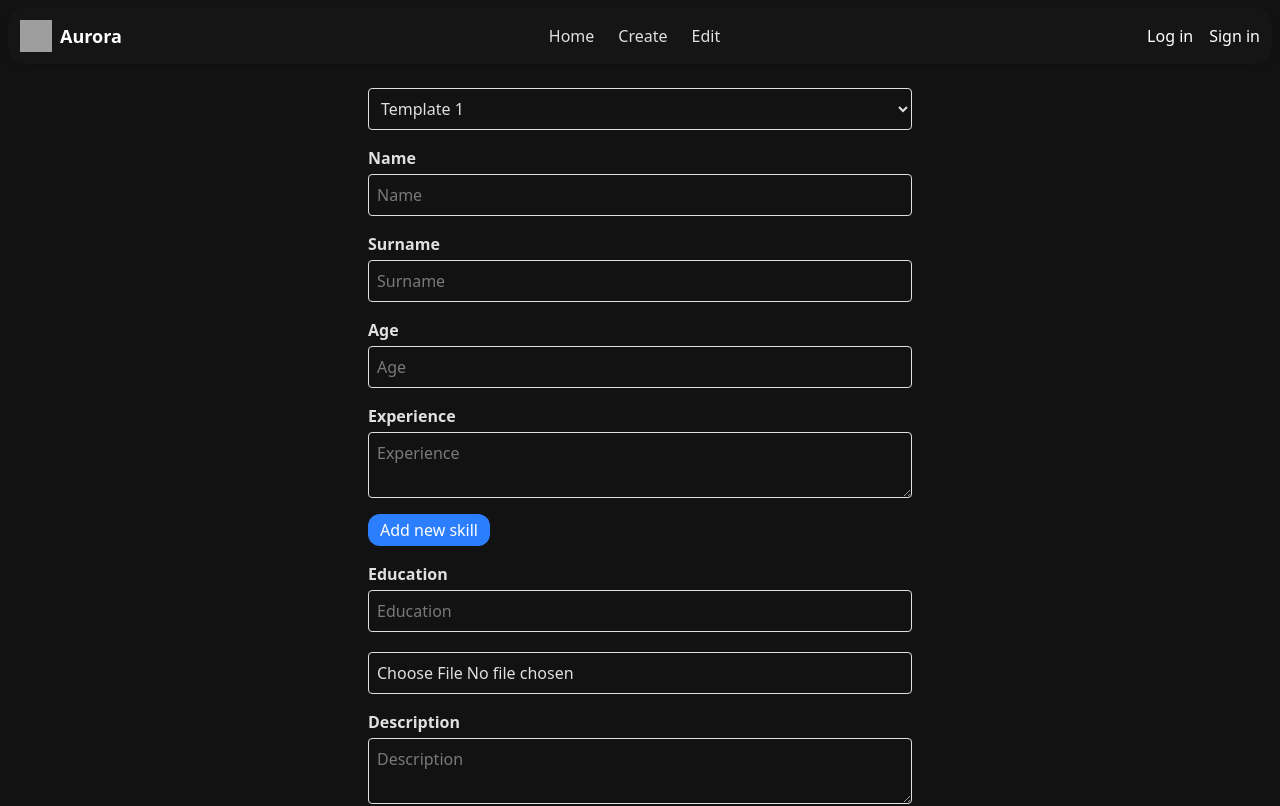
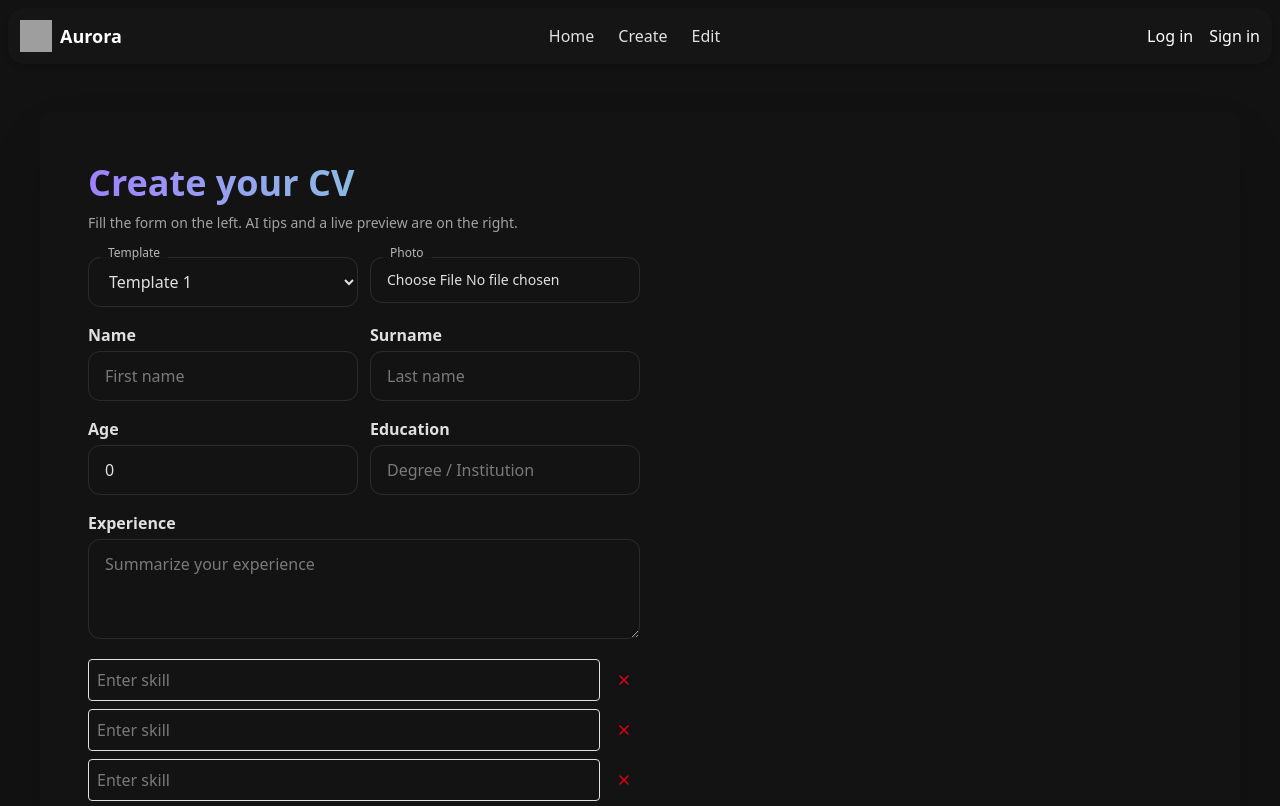
Before and after one commit to Day-fit/Aurora, a Next.js app in the folder aurora-front/frontend/: page /create in a window 1280 px wide. Shown: the top 806 px of the page. Built offline with nearby package versions, Linux system fonts and the light colour scheme; grey boxes are pictures that could not be loaded.

Commit message:
Refactor button and input components; enhance CV form layout and functionality

```diff
--- a/aurora-front/frontend/src/app/create/page.tsx
+++ b/aurora-front/frontend/src/app/create/page.tsx
@@ -12,12 +12,13 @@ export default function CreatePage() {
             surname: "",
             age: 0,
             experience: "",
-            skills: ["", "", ""],
+            skills: [{value: ""}, {value: ""}, {value: ""}],
             education: "",
             photo: null,
             description: "",
         }
     });
+    console.log("Parent render");
 
     return (
         <FormProvider {...methods}>
--- a/aurora-front/frontend/src/app/layout.tsx
+++ b/aurora-front/frontend/src/app/layout.tsx
@@ -1,6 +1,7 @@
 import type { Metadata } from "next";
 import "./globals.css";
 import Header from "@/components/header";
+import React from "react";
 
 export const metadata: Metadata = {
   title: "AuroraResume",
--- a/aurora-front/frontend/src/components/button.tsx
+++ b/aurora-front/frontend/src/components/button.tsx
@@ -1,9 +1,13 @@
-import {ButtonInterface} from "@/lib/types/button";
+import ButtonInterface from "@/lib/types/button";
 
 export default function Button({text, className, icon, onClick, type} : ButtonInterface)
 {
     return (
-        <button className={`flex flex-row rounded-xl ${className || ''}`} onClick={onClick} type={type}>
+        <button
+            className={`flex flex-row items-center justify-center rounded-xl ${className || ''}`}
+            onClick={onClick}
+            type={type}
+        >
             {icon}
             {text}
         </button>
--- a/aurora-front/frontend/src/components/cv-form.tsx
+++ b/aurora-front/frontend/src/components/cv-form.tsx
@@ -1,22 +1,44 @@
 "use client";
 
 import Button from "@/components/button";
-import {type} from "@/lib/types/button";
+import { type } from "@/lib/types/button";
 import Skills from "@/components/skill";
 import Input from "@/components/input";
 import React from "react";
-import {useFormContext} from "react-hook-form";
+import { useFormContext } from "react-hook-form";
 
 export default function CvForm() {
-
-    const {register, handleSubmit} = useFormContext();
+    const { register, handleSubmit } = useFormContext();
 
     const onSubmit = (data: any) => console.log(data);
 
+    console.log("CvForm render");
+
     return (
-        <form className="flex flex-col gap-4 p-4 max-w-xl mx-auto" onSubmit={handleSubmit(onSubmit)}>
+        <section className="relative overflow-hidden rounded-xl p-6 md:p-10 min-h-[60vh]">
+            <div className="bg-main-dark/80 backdrop-blur-sm rounded-xl p-6 md:p-12 flex flex-col md:flex-row gap-8 items-start text-text-dark shadow-2xl">
+                {/* Left: form (takes left half on md+) */}
+                <div className="w-full md:w-1/2">
+                    <header className="mb-6">
+                        <h2 className="text-3xl md:text-4xl font-extrabold leading-tight bg-clip-text text-transparent bg-gradient-to-r from-aurora-blue-dark to-aurora-green-dark">
+                            Create your CV
+                        </h2>
+                        <p className="text-sm text-text-dark/70 mt-2 max-w-prose">
+                            Fill the form on the left. AI tips and a live preview are on the right.
+                        </p>
+                    </header>
+
+                    <form
+                        className="w-full flex flex-col gap-4"
+                        onSubmit={handleSubmit(onSubmit)}
+                    >
+                        <div className="grid grid-cols-1 sm:grid-cols-2 gap-3">
+                            <div className="relative">
+                                <label className="absolute -top-3 left-3 bg-main-dark/80 px-2 text-xs text-text-dark/80 rounded">
+                                    Template
+                                </label>
                                 <select
-                className="border p-2 rounded"
+                                    className="w-full bg-transparent border border-white/10 rounded-xl px-4 py-3 focus:outline-none focus:ring-2 focus:ring-aurora-blue-dark transition"
                                     {...register("template", { required: true })}
                                 >
                                     <option value="1">Template 1</option>
@@ -25,75 +47,95 @@ export default function CvForm() {
                                     <option value="4">Template 4</option>
                                     <option value="5">Template 5</option>
                                 </select>
+                            </div>
+
+                            <div className="relative">
+                                <label className="absolute -top-3 left-3 bg-main-dark/80 px-2 text-xs text-text-dark/80 rounded">
+                                    Photo
+                                </label>
+                                <input
+                                    type="file"
+                                    {...register("photo")}
+                                    className="w-full bg-transparent border border-white/10 rounded-xl px-4 py-3 text-sm focus:outline-none focus:ring-2 focus:ring-aurora-green-dark transition"
+                                />
+                            </div>
+                        </div>
+
+                        <div className="grid grid-cols-1 sm:grid-cols-2 gap-3">
                             <Input
                                 label="Name"
                                 type="text"
                                 name="name"
-                placeholder="Name"
-                className="border p-2 rounded"
-                register={register("name", { required: true })}
+                                placeholder="First name"
+                                className="border border-white/10 rounded-xl px-4 py-3 bg-transparent focus:outline-none focus:ring-2 focus:ring-aurora-blue-dark transition"
                             />
 
                             <Input
                                 label="Surname"
                                 type="text"
                                 name="surname"
-                placeholder="Surname"
-                className="border p-2 rounded"
-                register={register("surname", { required: true })}
+                                placeholder="Last name"
+                                className="border border-white/10 rounded-xl px-4 py-3 bg-transparent focus:outline-none focus:ring-2 focus:ring-aurora-blue-dark transition"
                             />
+                        </div>
 
+                        <div className="grid grid-cols-1 sm:grid-cols-2 gap-3">
                             <Input
                                 label="Age"
                                 type="number"
                                 name="age"
                                 placeholder="Age"
-                className="border p-2 rounded"
-                register={register("surname", { required: true })}
+                                className="border border-white/10 rounded-xl px-4 py-3 bg-transparent focus:outline-none focus:ring-2 focus:ring-aurora-blue-dark transition"
                             />
+
+                            <Input
+                                label="Education"
+                                type="text"
+                                name="education"
+                                placeholder="Degree / Institution"
+                                className="border border-white/10 rounded-xl px-4 py-3 bg-transparent focus:outline-none focus:ring-2 focus:ring-aurora-blue-dark transition"
+                            />
+                        </div>
 
                         <Input
                             label="Experience"
                             textArea={true}
                             name="experience"
-                placeholder="Experience"
-                className="border p-2 rounded"
-                register={register("surname", { required: true })}
+                            placeholder="Summarize your experience"
+                            className="border border-white/10 rounded-xl px-4 py-3 bg-transparent min-h-[100px] focus:outline-none focus:ring-2 focus:ring-aurora-green-dark transition"
                         />
 
+                        <div className="pt-1">
                             <Skills />
-
-            <Input
-                label="Education"
-                type="text"
-                name="education"
-                placeholder="Education"
-                className="border p-2 rounded"
-                register={register("surname", { required: true })}
-
-            />
-            <Input
-                label=""
-                type="file"
-                name="photo"
-                className="border p-2 rounded"
-
-            />
+                        </div>
 
                         <Input
                             label="Description"
                             textArea={true}
                             name="description"
-                placeholder="Description"
-                className="border p-2 rounded"
-                register={register("surname", { required: true })}
+                            placeholder="A short professional summary"
+                            className="border border-white/10 rounded-xl px-4 py-3 bg-transparent min-h-[80px] focus:outline-none focus:ring-2 focus:ring-aurora-blue-dark transition"
                         />
 
+                        <div className="mt-3 flex gap-3">
                             <Button
                                 type={type.submit}
-                className="bg-blue-500 text-white px-4 py-2 rounded"
+                                className="flex-1 bg-aurora-blue-dark text-white px-6 py-3 rounded-lg shadow-xl hover:scale-105 transition-transform font-semibold"
                                 text="Create CV"
                             />
+                            <Button
+                                className="bg-transparent border border-white/8 text-text-dark px-4 py-3 rounded-lg hover:bg-aurora-green-dark hover:text-white transition"
+                                text="Reset"
+                                onClick={() => {
+                                    // keep reset lightweight; actual reset should use form methods if needed
+                                }}
+                            />
+                        </div>
                     </form>
+                </div>
+
+                {/* Right: illustrative card (hidden on small screens) */}
+            </div>
+        </section>
     );
 }
--- a/aurora-front/frontend/src/components/hero-section.tsx
+++ b/aurora-front/frontend/src/components/hero-section.tsx
@@ -4,32 +4,47 @@ import Image from "next/image";
 
 export default function HeroSection() {
     return (
-        <section className="bg-main-dark text-text-dark flex flex-col md:flex-row gap-10 p-10 md:p-16 items-center min-h-[calc(100vh-80px)]">
+        <section className="relative overflow-hidden rounded-xl p-10 md:p-16 min-h-[calc(100vh-80px)]">
+            {/* Decorative blobs */}
+            <div className="pointer-events-none absolute -left-24 -top-10 w-80 h-80 rounded-full bg-gradient-to-tr from-aurora-blue-dark/40 to-aurora-green-dark/30 blur-3xl opacity-30 transform rotate-12 animate-pulse" />
+            <div className="pointer-events-none absolute -right-24 -bottom-10 w-96 h-96 rounded-full bg-gradient-to-br from-aurora-green-dark/30 to-aurora-blue-dark/20 blur-3xl opacity-25 transform -rotate-6" />
+
+            <div className="bg-main-dark/80 backdrop-blur-sm rounded-xl p-8 md:p-12 flex flex-col md:flex-row gap-10 items-center text-text-dark shadow-2xl">
                 <div className="md:w-1/2 space-y-6">
-                <h1 className="text-4xl md:text-5xl lg:text-6xl font-bold leading-tight">
-                    Build Your Perfect Resume with <span className="text-aurora-blue-dark">AI-Powered</span> Guidance
+                    <h1 className="text-4xl md:text-5xl lg:text-6xl font-extrabold leading-tight">
+                        Build Your Perfect Resume with{" "}
+                        <span className="whitespace-nowrap bg-clip-text text-transparent bg-gradient-to-r from-aurora-blue-dark via-aurora-green-dark to-aurora-blue-dark">
+                            AI-Powered
+                        </span>{" "}
+                        Guidance
                     </h1>
-                <p className="text-lg md:text-xl text-text-dark/80 leading-relaxed">
+
+                    <p className="text-lg md:text-xl text-text-dark/80 max-w-prose leading-relaxed">
                         Transform your career journey with AuroraResume. Our intelligent platform guides you through every step of creating a professional, ATS-optimized resume that stands out to employers.
                     </p>
+
                     <div className="flex flex-col sm:flex-row gap-4 mt-6">
                         <Button
                             text="Get Started"
-                        className="px-6 py-3 bg-aurora-blue-dark text-text-dark hover:bg-opacity-80 hover:scale-105 transition-all duration-200 font-semibold shadow-lg hover:shadow-xl rounded-lg text-lg"
+                            className="px-6 py-3 bg-aurora-blue-dark text-white hover:scale-105 transform transition-all duration-200 font-semibold shadow-xl rounded-lg text-lg"
                         />
                         <Button
                             text="Learn More"
-                        className="px-6 py-3 bg-transparent border-2 border-aurora-green-dark text-text-dark hover:bg-aurora-green-dark hover:scale-105 transition-all duration-200 font-semibold rounded-lg text-lg"
+                            className="px-6 py-3 bg-transparent border-2 border-aurora-green-dark text-text-dark hover:bg-aurora-green-dark hover:text-white hover:scale-105 transition-all duration-200 font-semibold rounded-lg text-lg"
                         />
                     </div>
                 </div>
+
                 <div className="flex justify-center items-center md:w-1/2">
+                    <div className="relative w-full max-w-lg rounded-xl shadow-2xl p-4 bg-gradient-to-tr from-white/3 to-white/5 backdrop-blur-sm transform transition-all duration-500 hover:scale-105 hover:-translate-y-2">
                         <Image
                             src={heroPicture}
                             alt="Professional resume creation illustration"
-                    className="w-full max-w-lg h-auto rounded-lg shadow-2xl"
+                            className="w-full h-auto rounded-lg"
                             priority
                         />
+                    </div>
+                </div>
             </div>
         </section>
     )
--- a/aurora-front/frontend/src/components/input.tsx
+++ b/aurora-front/frontend/src/components/input.tsx
@@ -1,9 +1,18 @@
-export default function Input({ label, errorMsg, register, textArea = false, ...props }: any) {
+import React from "react";
+import { useFormContext } from "react-hook-form";
+import Props from "@/lib/types/input";
+
+export default React.memo(
+    function InputInner({ label, errorMsg, name, options = {}, textArea = false, ...props }: Props) {
+        const { register } = useFormContext();
+        const reg = register(name, options);
+
         return (
             <div className="w-full flex flex-col">
-            <label className="text-left mb-1 font-bold text-">{label}</label>
-            {textArea ? <textarea {...register} {...props} /> : <input {...register} {...props} />}
+                {label && <label className="text-left mb-1 font-bold">{label}</label>}
+                {textArea ? <textarea {...reg} {...(props as any)} /> : <input {...reg} {...props} />}
                 {errorMsg && <p className="text-red-800 text-sm">{errorMsg}</p>}
             </div>
         );
     }
+);
--- a/aurora-front/frontend/src/components/skill.tsx
+++ b/aurora-front/frontend/src/components/skill.tsx
@@ -1,13 +1,10 @@
 import Button from "@/components/button";
 import { type } from "@/lib/types/button";
 import { FiX } from "react-icons/fi";
-import Input from "@/components/input";
-import { useFieldArray, useFormContext } from "react-hook-form";
+import { useFieldArray, useFormContext, Controller } from "react-hook-form";
 
 export default function Skills() {
-    const { control, register } = useFormContext(
-
-    );
+    const { control } = useFormContext();
 
     const { fields, append, remove } = useFieldArray({
         control,
@@ -18,12 +15,19 @@ export default function Skills() {
         <div className="flex flex-col gap-2">
             {fields.map((field, index) => (
                 <div key={field.id} className="flex items-center gap-2">
-                    <Input
-                        type="text"
-                        {...register(`skills.${index}`)}
-                        className="border p-2 rounded w-full"
-                        placeholder="Enter skill"
+
+                    <Controller
+                        control={control}
+                        name={`skills.${index}.value`}
+                        render={({ field }) => (
+                            <input
+                                {...field}
+                                placeholder="Enter skill"
+                                className="border p-2 rounded w-full bg-transparent"
+                            />
+                        )}
                     />
+
                     <Button
                         type={type.button}
                         className="text-red-600 font-bold px-2"
@@ -35,7 +39,7 @@ export default function Skills() {
 
             <Button
                 type={type.button}
-                onClick={() => append("")}
+                onClick={() => append({ value: "" })}
                 className="bg-blue-500 text-white px-3 py-1 rounded w-fit"
                 text="Add new skill"
             />
--- a/aurora-front/frontend/src/components/template-preview.tsx
+++ b/aurora-front/frontend/src/components/template-preview.tsx
@@ -1,12 +1,12 @@
-import {useFormContext} from "react-hook-form";
+import { useFormContext, useWatch } from "react-hook-form";
 
 export default function TemplatePreview() {
 
-    const {watch} = useFormContext();
-    const template = watch("template");
-    return (
-        <>
-            {template === "1" && <p>dziala</p>}
-        </>
-    );
+    const { control } = useFormContext();
+
+    const name = useWatch({ control, name: "name" });
+    const description = useWatch({ control, name: "description" });
+
+
+    return <div>{name} - {description}</div>;
 }
--- a/aurora-front/frontend/src/components/templates-slider.tsx
+++ b/aurora-front/frontend/src/components/templates-slider.tsx
@@ -1,6 +1,6 @@
 "use client";
 
-import temp from "@/../public/black-nyg.png";
+import temp from "@/../public/hero-picture.png";
 import { Swiper, SwiperSlide } from "swiper/react";
 import { Navigation } from "swiper/modules";
 
--- a/aurora-front/frontend/src/lib/types/button.ts
+++ b/aurora-front/frontend/src/lib/types/button.ts
@@ -6,7 +6,7 @@ export enum type {
     button = "button",
 }
 
-export interface ButtonInterface {
+export default interface ButtonInterface {
     text?: string,
     className?: string,
     icon?: React.ReactNode | string,
--- /dev/null
+++ b/aurora-front/frontend/src/lib/types/input.ts
@@ -0,0 +1,9 @@
+import React from "react";
+
+export default interface Props extends React.InputHTMLAttributes<HTMLInputElement | HTMLTextAreaElement> {
+    label?: string;
+    name: string;
+    options?: any;
+    textArea?: boolean;
+    errorMsg?: string;
+}
```
Also changed, not shown: 1 other file (tests, documents, lock files or other folders). Lines whose indentation alone changed are shown as unchanged.
